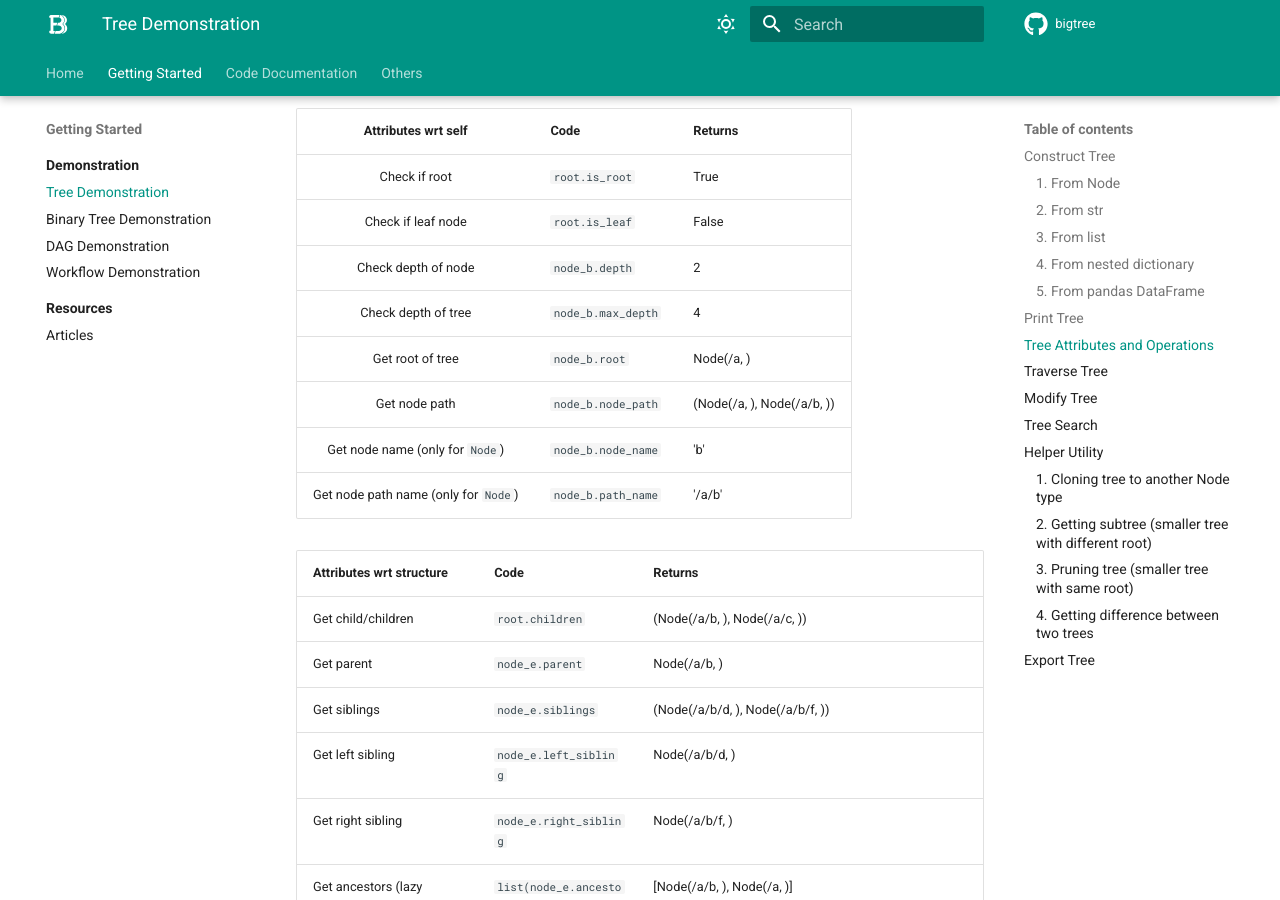
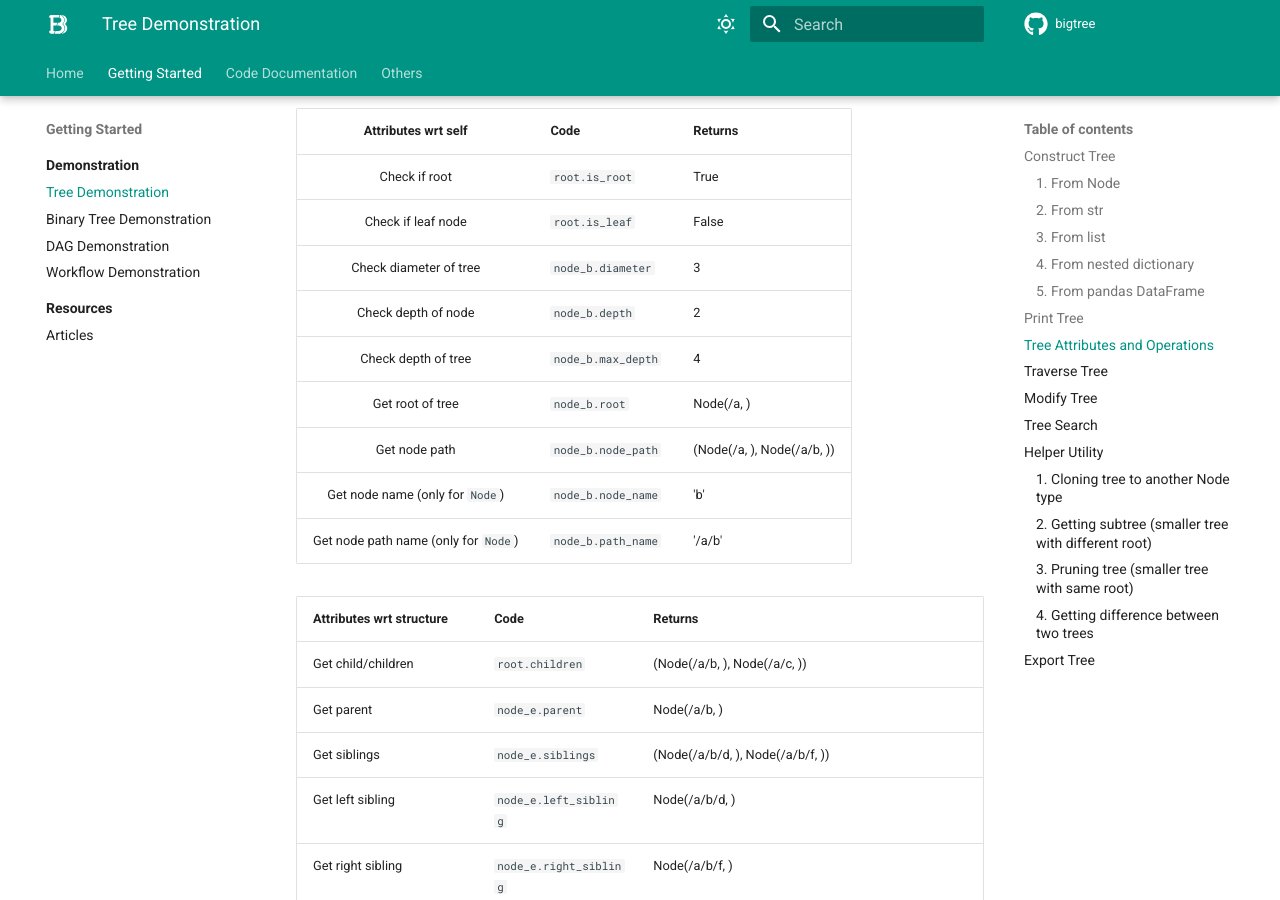
Before and after one commit to kayjan/bigtree, an MkDocs documentation site: the page built from docs/demo/tree.md, in a window 1280 px wide and 900 px high, scrolled down 6318 px. Built offline with MkDocs 1.6.1 and Material for MkDocs 9.7.7, drawn with Linux system fonts in a browser that asks for light colours; comment, search, counter and statistics services are not loaded; the version menu is left out.

Commit message:
Changed: Change mkdocs theme, add documentation on diameter

```diff
--- a/docs/demo/tree.md
+++ b/docs/demo/tree.md
@@ -425,6 +425,7 @@
 |:------------------------------------:|--------------------|----------------------------|
 |            Check if root             | `root.is_root`     | True                       |
 |          Check if leaf node          | `root.is_leaf`     | False                      |
+|        Check diameter of tree        | `node_b.diameter`  | 3                          |
 |         Check depth of node          | `node_b.depth`     | 2                          |
 |         Check depth of tree          | `node_b.max_depth` | 4                          |
 |           Get root of tree           | `node_b.root`      | Node(/a, )                 |
--- a/mkdocs.yml
+++ b/mkdocs.yml
@@ -80,7 +80,7 @@
         name: Switch to dark mode
     - media: "(prefers-color-scheme: dark)"
       scheme: slate
-      primary: green
+      primary: teal
       accent: yellow
       toggle:
         icon: material/weather-night
```
